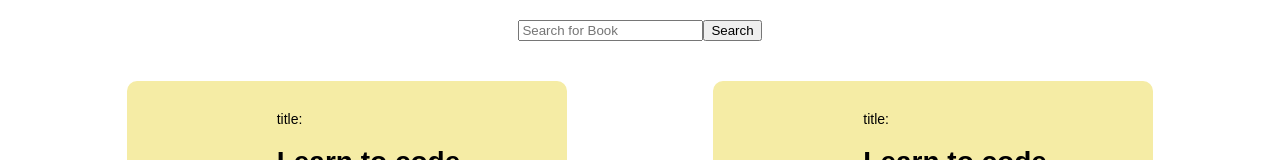
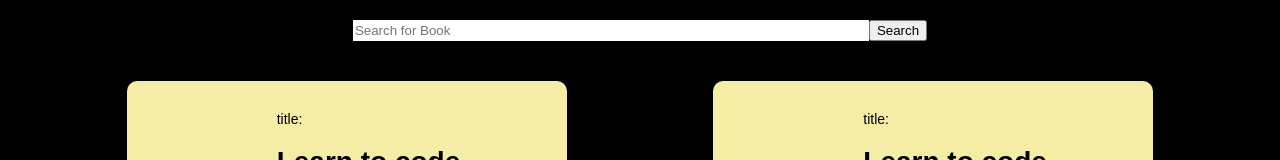
Before and after one commit to omaranBazna/bookfinder, a React (Create React App) app: page / in a window 1280 px wide. Shown: the top 160 px of the page. Built offline with nearby package versions, Linux system fonts and the light colour scheme.

Commit message:
add some style to the search bar
Co-authored-by: Seung <SssngM@users.noreply.github.com>

```diff
--- a/src/App.css
+++ b/src/App.css
@@ -3,9 +3,31 @@
     flex-direction: column;
     align-items: center;
     justify-content: center;
+  background-color: black;
 }
 .search-bar{
     margin:20px;
+outline: none;
+border:none;
+width:100%;
+
+
+}
+
+.search-bar >form >input{
+    outline: none;
+    border:none;
+   width:40%;
+
+}
+
+.search-bar >form {
+    display: flex;
+    justify-content: center;
+}
+.search-bar >form >input:focus{
+    outline: none;
+    border:none;
 }
 .book{
     font-size:14px;
```
